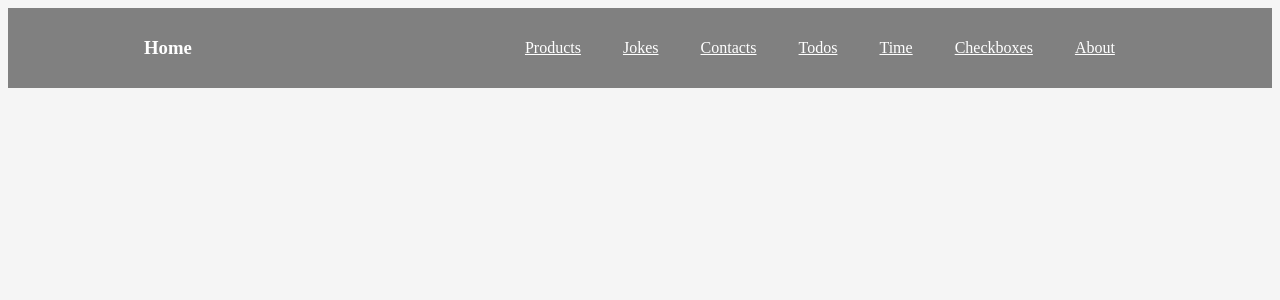
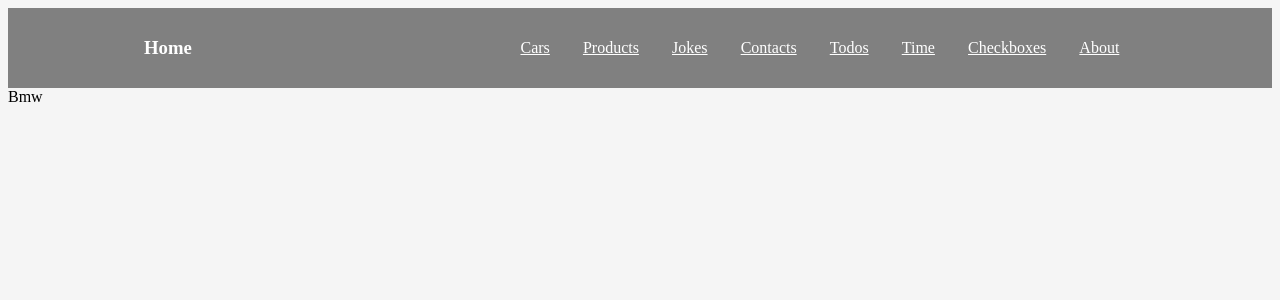
Before and after one commit to Fredrik93/react_tutorial, a React (Create React App) app: page /cars in a window 1280 px wide. Shown: the top 300 px of the page. Built offline with nearby package versions, Linux system fonts and the light colour scheme.

Commit message:
add cars

```diff
--- a/src/App.js
+++ b/src/App.js
@@ -9,6 +9,7 @@ import Contacts from './Components/Contacts'
 import Jokes from './Components/Jokes'
 import Home from './Components/Home'
 import Products from './Components/Products'
+import Cars from './Components/Cars'
 function App() {
     return (
         <Router>
@@ -16,6 +17,7 @@ function App() {
                 <Nav />
                 <Switch>
                     <Route path="/" exact component={Home} />
+                    <Route path="/cars" component={Cars} />
                     <Route path="/products" component={Products} />
                     <Route path="/contacts" component={Contacts} />
                     <Route path="/todos" component={Todos} />
--- /dev/null
+++ b/src/Components/Car.js
@@ -0,0 +1,6 @@
+import React from 'react'
+
+function Car(props) {
+    return (<div> {props.make} </div>)
+}
+export default Car
--- /dev/null
+++ b/src/Components/Cars.js
@@ -0,0 +1,12 @@
+import React from 'react'
+import cars from './carData'
+import Car from './Car'
+const carComponent = cars.map(function (car) {
+    return <Car key={car.id} make={car.make} />
+})
+
+function Cars() {
+
+    return (<div> {carComponent} </div>)
+}
+export default Cars
--- a/src/Components/Nav.js
+++ b/src/Components/Nav.js
@@ -17,6 +17,7 @@ function Nav() {
         <nav>
             <Link style={logoStyle} to="/" > <h3>Home</h3>  </Link>
             <ul className="nav-links">
+                <Link style={navStyle} to="/cars">Cars </Link>
                 <Link style={navStyle} to="/products" >Products</Link>
                 <Link style={navStyle} to="/jokes" > Jokes </Link>
                 <Link style={navStyle} to="/contacts"> Contacts </Link>
--- /dev/null
+++ b/src/Components/carData.js
@@ -0,0 +1,11 @@
+const cars = [
+    {
+        id: 1,
+        name: "Volvo"
+    }, {
+        id: 2,
+        make: "Bmw"
+    }
+]
+
+export default cars
```
